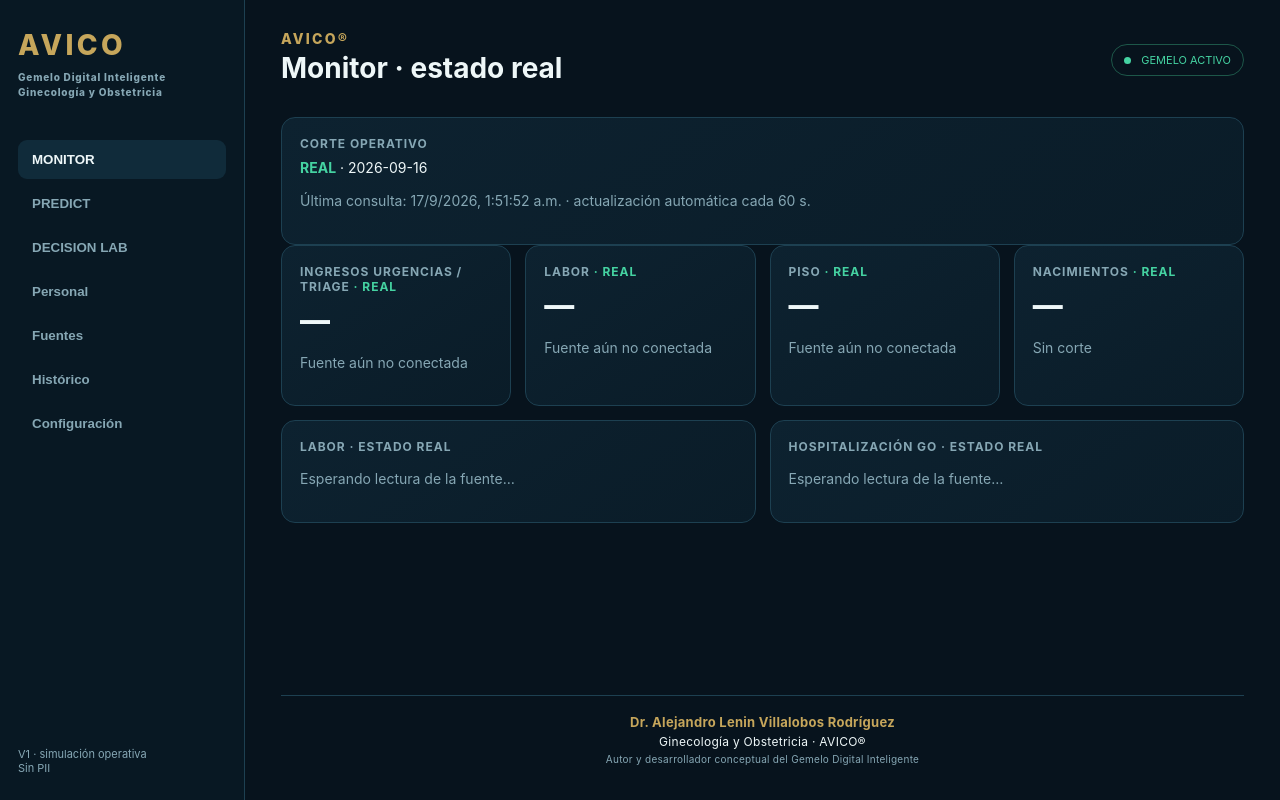
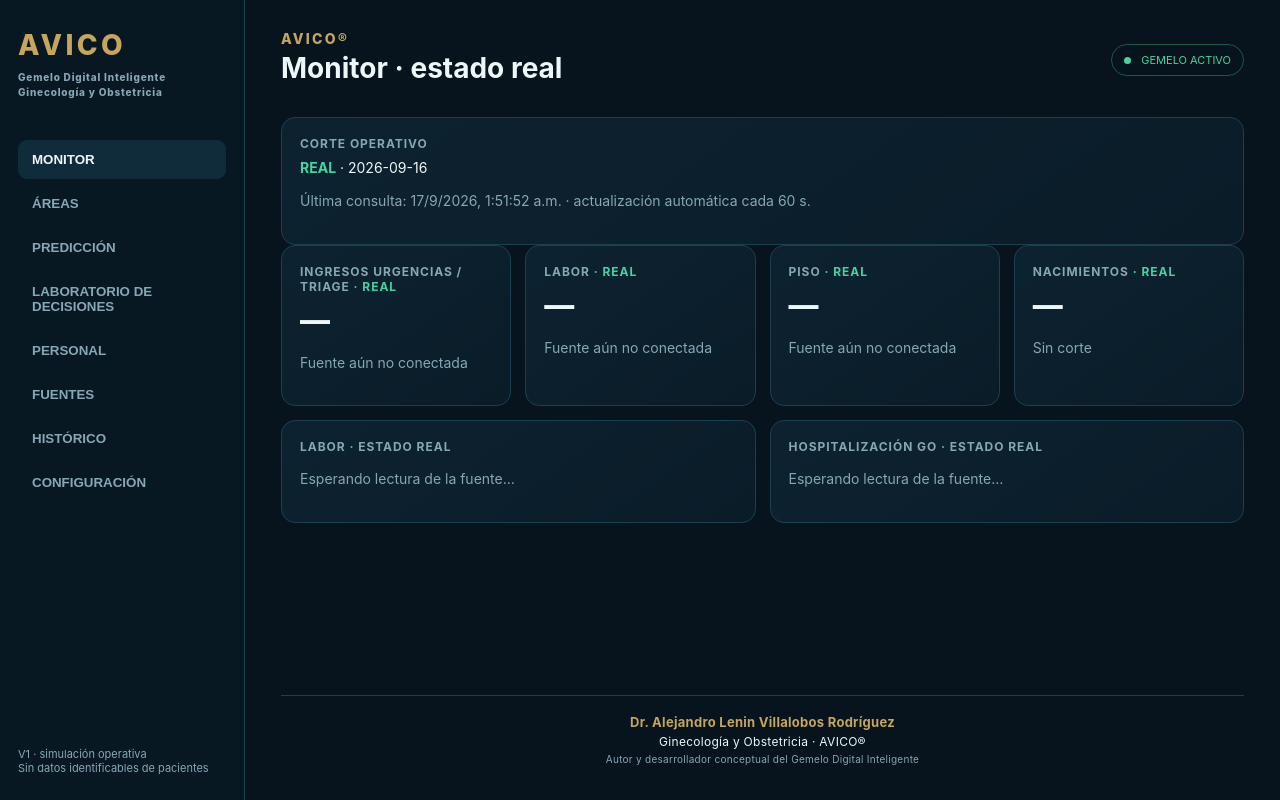
Before and after one commit to elgaleno78-dot/avico-gemelo-digital, a Flask app: page / in a window 1280 px wide. Run offline with Flask 3, Linux system fonts and the light colour scheme; data that the repository does not hold is empty.

Commit message:
Translate navigation to Spanish and add Areas tab

```diff
--- a/templates/index.html
+++ b/templates/index.html
@@ -1 +1 @@
-<!doctype html><html lang="es"><head><meta charset="utf-8"><meta name="viewport" content="width=device-width,initial-scale=1"><title>AVICO · Gemelo Digital</title><link rel="stylesheet" href="/static/style.css"></head><body><aside><div class="brand">AVICO<small>Gemelo Digital Inteligente<br>Ginecología y Obstetricia</small></div><nav><button data-page="monitor" class="active">MONITOR</button><button data-page="predict">PREDICT</button><button data-page="decision">DECISION LAB</button><button data-page="personal">Personal</button><button data-page="fuentes">Fuentes</button><button data-page="historico">Histórico</button><button data-page="config">Configuración</button></nav><div class="foot">V1 · simulación operativa<br>Sin PII</div></aside><main><header><div><span class="eyebrow">AVICO®</span><h1 id="title">Monitor operativo</h1></div><div class="status"><i></i> GEMELO ACTIVO</div></header><section id="app"></section><footer class="author-credit"><strong>Dr. Alejandro Lenin Villalobos Rodríguez</strong><span>Ginecología y Obstetricia · AVICO®</span><small>Autor y desarrollador conceptual del Gemelo Digital Inteligente</small></footer></main><script src="/static/app.js"></script></body></html>
+<!doctype html><html lang="es"><head><meta charset="utf-8"><meta name="viewport" content="width=device-width,initial-scale=1"><title>AVICO · Gemelo Digital</title><link rel="stylesheet" href="/static/style.css"></head><body><aside><div class="brand">AVICO<small>Gemelo Digital Inteligente<br>Ginecología y Obstetricia</small></div><nav><button data-page="monitor" class="active">MONITOR</button><button data-page="areas">ÁREAS</button><button data-page="predict">PREDICCIÓN</button><button data-page="decision">LABORATORIO DE DECISIONES</button><button data-page="personal">PERSONAL</button><button data-page="fuentes">FUENTES</button><button data-page="historico">HISTÓRICO</button><button data-page="config">CONFIGURACIÓN</button></nav><div class="foot">V1 · simulación operativa<br>Sin datos identificables de pacientes</div></aside><main><header><div><span class="eyebrow">AVICO®</span><h1 id="title">Monitor operativo</h1></div><div class="status"><i></i> GEMELO ACTIVO</div></header><section id="app"></section><footer class="author-credit"><strong>Dr. Alejandro Lenin Villalobos Rodríguez</strong><span>Ginecología y Obstetricia · AVICO®</span><small>Autor y desarrollador conceptual del Gemelo Digital Inteligente</small></footer></main><script src="/static/app.js?v=20260917-areas"></script></body></html>
```
